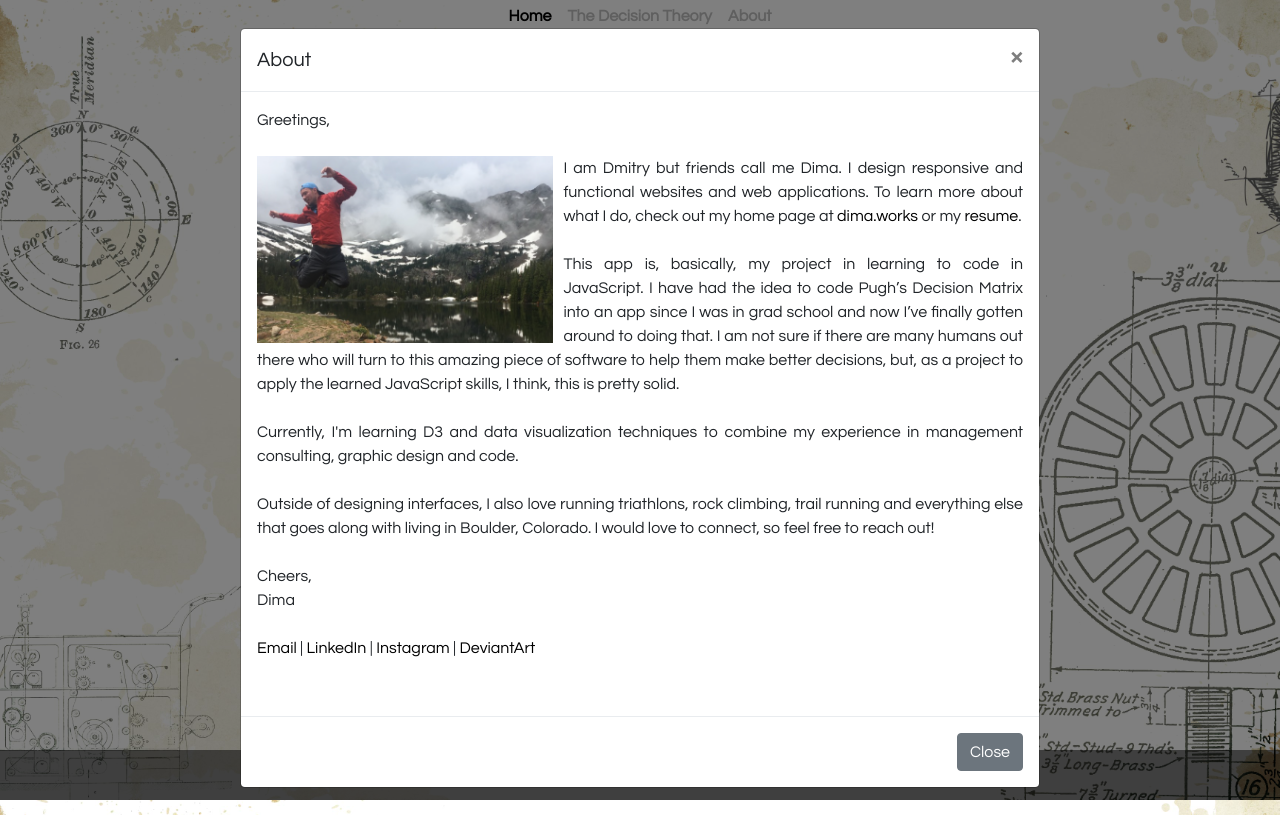
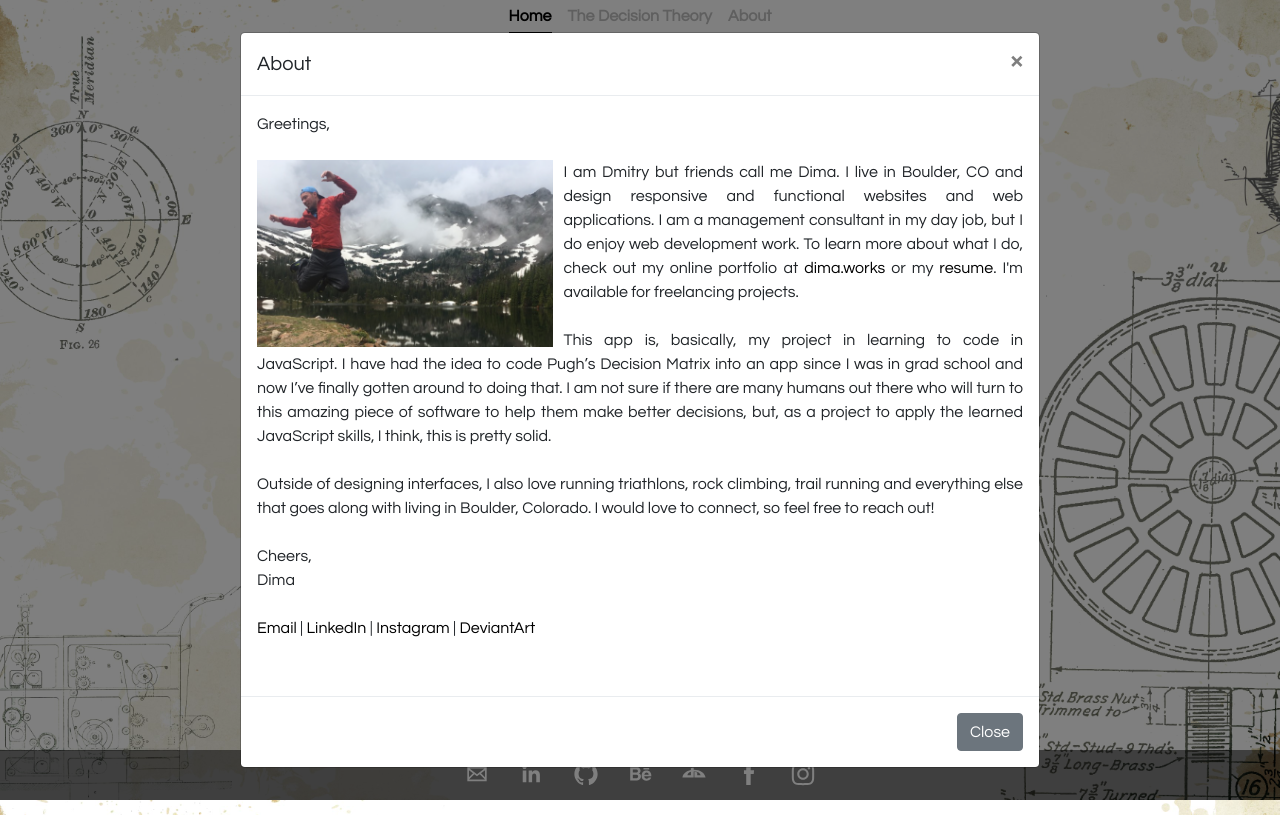
Before and after one commit to dkalinchenko/rationalize.io, a plain HTML site: page index.html in a window 1280 px wide. Both pictures are taken after a click on the link "About". Drawn offline with nearby package versions, Linux system fonts and the light colour scheme.

Commit message:
Updated "About"

```diff
--- a/index.html
+++ b/index.html
@@ -142,15 +142,12 @@
               Greetings,
               <br /><br />
               <img class='dima' src="dima.png" />
-              I am Dmitry but friends call me Dima.
-              I design responsive and functional websites and web applications.
-              To learn more about what I do, check out my home page at <a href='http://dima.works' target="_blank">dima.works</a> or my <a href='http://dima.works/dmitry-kalinchenko-resume.pdf' target="_blank">resume</a>.
+              I am Dmitry but friends call me Dima. I live in Boulder, CO and design responsive and functional websites and web applications. I am a management consultant in my day job, but I do enjoy web development work.
+              To learn more about what I do, check out my online portfolio at <a href='http://dima.works' target="_blank">dima.works</a> or my <a href='http://dima.works/dmitry-kalinchenko-resume.pdf' target="_blank">resume</a>. I'm available for freelancing projects.
               <br /><br />
               This app is, basically, my project in learning to code in JavaScript.
               I have had the idea to code Pugh’s Decision Matrix into an app since I was in grad school and now I’ve finally gotten around to doing that.
               I am not sure if there are many humans out there who will turn to this amazing piece of software to help them make better decisions, but, as a project to apply the learned JavaScript skills, I think, this is pretty solid.
-              <br /><br />
-              Currently, I'm learning D3 and data visualization techniques to combine my experience in management consulting, graphic design and code.
               <br /><br />
               Outside of designing interfaces, I also love running triathlons, rock climbing, trail running and everything else that goes along with living in Boulder, Colorado. I would love to connect, so feel free to reach out!
               <br /><br />
```
